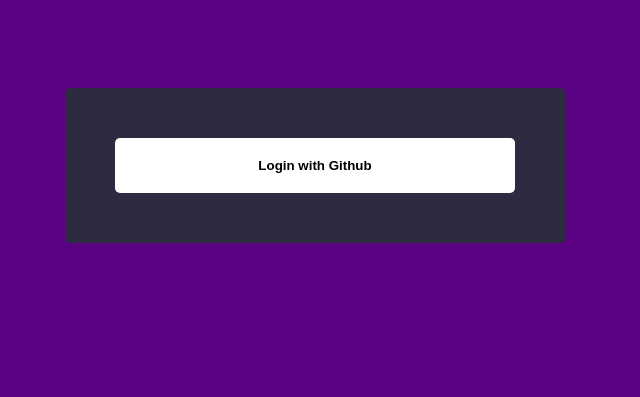
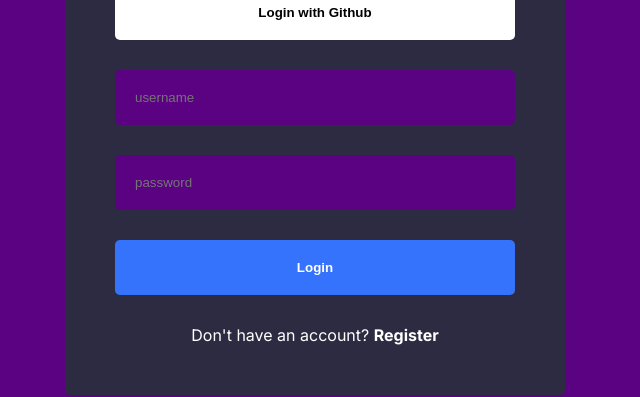
Before and after one commit to habiba1997/Nextjs, a Next.js app: page /login in a window 1280 px wide. Shown: the part 225-622 px from the top of the page, without its empty margins (325-965 px from the left). Built offline with nearby package versions, Linux system fonts and the light colour scheme; no server answers.

Commit message:
Register new user form

```diff
--- a/src/app/(auth)/login/login.module.css
+++ b/src/app/(auth)/login/login.module.css
@@ -25,3 +25,28 @@
   border: none;
   border-radius: 5px;
 }
+
+.form{
+  display: flex;
+  flex-direction: column;
+  text-align: center;
+  gap: 30px;
+}
+
+.form input{
+  padding: 20px;
+  background-color: var(--bg);
+  color: var(--textColor);
+  border: none;
+  border-radius: 5px;
+}
+
+.form button{
+  padding: 20px;
+  cursor: pointer;
+  background-color: var(--btn);
+  color: var(--textColor);
+  font-weight: bold;
+  border: none;
+  border-radius: 5px;
+}
--- a/src/app/(auth)/login/page.jsx
+++ b/src/app/(auth)/login/page.jsx
@@ -1,6 +1,7 @@
 import styles from "./login.module.css";
 // import {auth, signIn} from "@/lib/auth";
-import {handleGithubLogin} from "@/lib/action";
+import {handleGithubLogin, login} from "@/lib/action";
+import Link from "next/link";
 
 const LoginPage = async () => {
     // const session = await auth();
@@ -17,7 +18,15 @@
                 <form action={handleGithubLogin}>
                     <button className={styles.github}>Login with Github</button>
                 </form>
-
+                <form className={styles.form} action={login}>
+                    <input type="text" placeholder="username" name="username"/>
+                    <input type="password" placeholder="password" name="password"/>
+                    <button>Login</button>
+                    {/*{state?.error}*/}
+                    <Link href="/register">
+                        {"Don't have an account?"} <b>Register</b>
+                    </Link>
+                </form>
             </div>
         </div>
     );
--- a/src/app/navigationtest/page.jsx
+++ b/src/app/navigationtest/page.jsx
@@ -14,7 +14,6 @@
   // console.log(q)
 
   const handleClick = ()=>{
-    console.log("clicked")
     // router.push("/")
     // router.replace("/" ) // won't be saved in browser history
     // router.refresh("/") // re-render page
--- a/src/lib/utils.js
+++ b/src/lib/utils.js
@@ -13,7 +13,7 @@
         const db = await mongoose.connect(process.env.MONGO);
         connection.isConnected = db.connections[0].readyState;
     } catch (error) {
-        console.log("ERROR: ", error);
+        console.log("ERROR in connecting to database: ", error);
         throw new Error(error);
     }
 };
```
Also changed, not shown: src/app/api/blog/[slug]/route.js (+11 -12 lines), src/lib/data.js (+5 -5 lines), src/lib/action.js, src/lib/auth.js.
